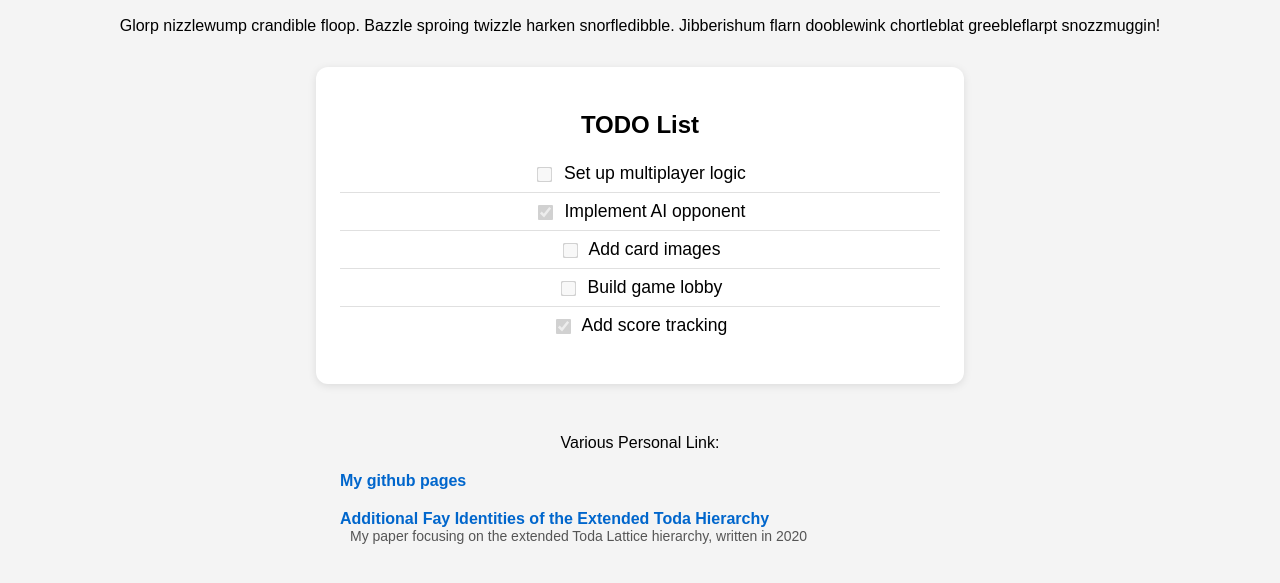
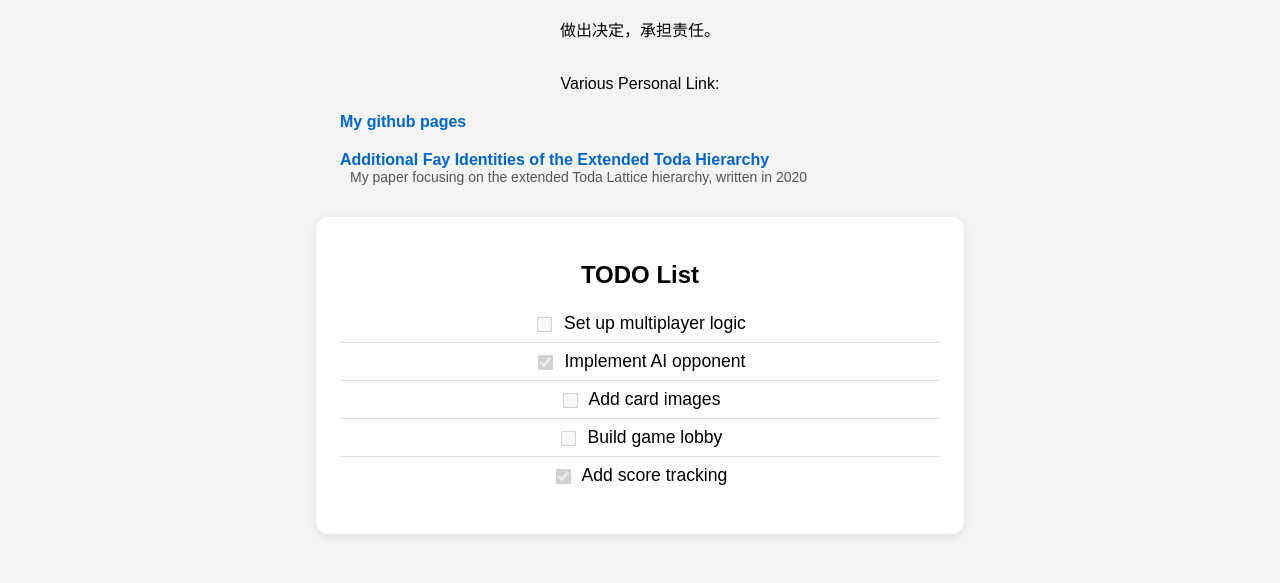
Before and after one commit to mikezom/mikezom.github.io, a plain HTML site: page index.html in a window 1280 px wide. Shown: the part 141-724 px from the top of the page. Drawn offline with Linux system fonts and the light colour scheme.

Commit message:
change of content

```diff
--- a/index.html
+++ b/index.html
@@ -24,15 +24,9 @@
     <div class="main-content">
         <h1>Title of my site</h1>
         <p>
-            Glorp nizzlewump crandible floop. Bazzle sproing twizzle harken snorfledibble.
-            Jibberishum flarn dooblewink chortleblat greebleflarpt snozzmuggin!
+            做出决定，承担责任。
             <br>
         </p>
-        <div class="todo-section">
-            <h2>TODO List</h2>
-            <ul class="todo-list" id="todo-list">
-            </ul>
-        </div>
         <p>
             <br>
             Various Personal Link:
@@ -51,6 +45,11 @@
                 </li>
             </ul>
         </div>
+        <div class="todo-section">
+            <h2>TODO List</h2>
+            <ul class="todo-list" id="todo-list">
+            </ul>
+        </div>
     </div>
 
     <script src="js/main.js"></script>
```
Also changed, not shown: games/nim/index.html (+1 -1 lines).
